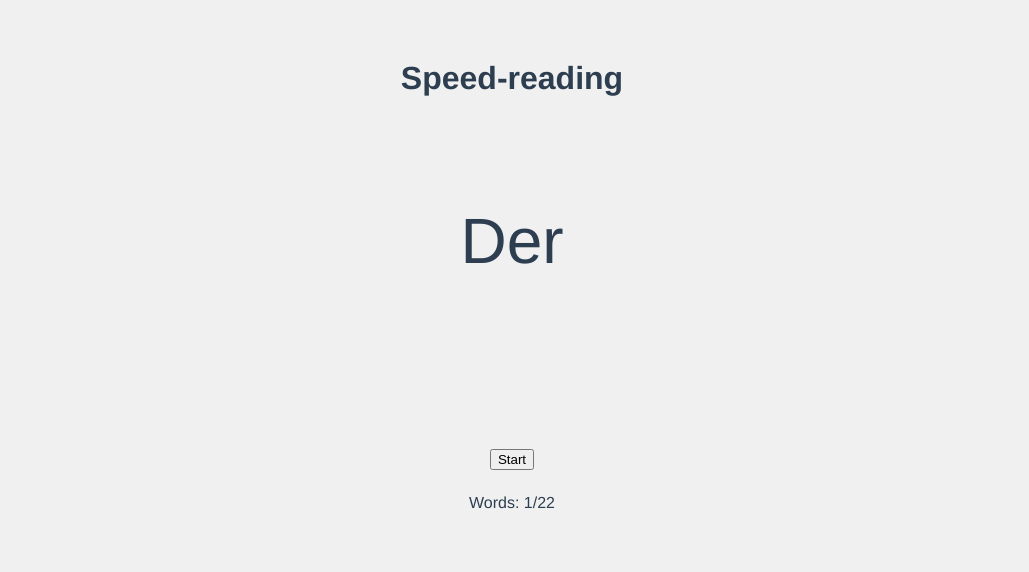
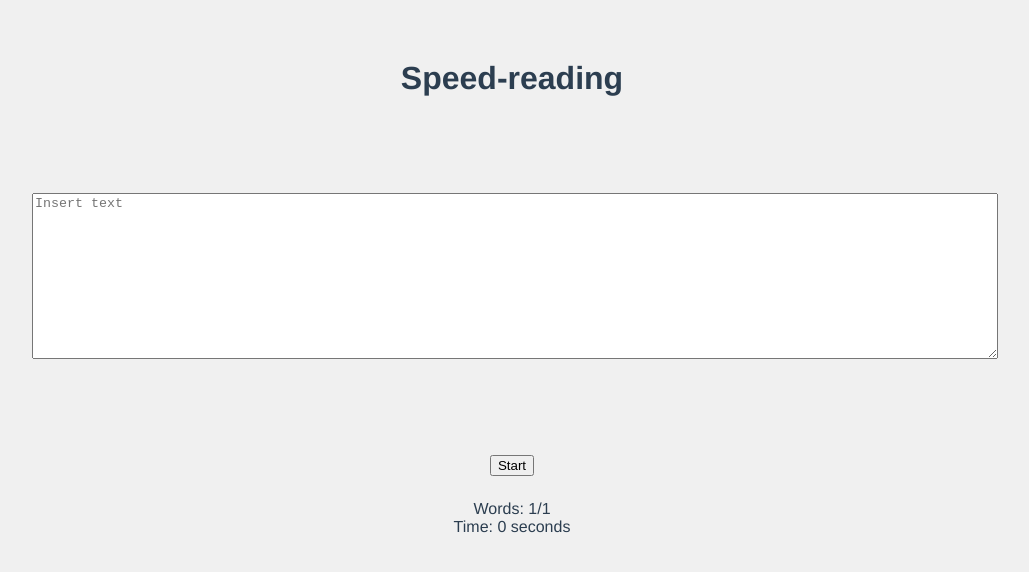
Before and after one commit to marcaltmann/speedy, a Vue app: page / in a window 1280 px wide. Shown: the top 572 px of the page, without its empty margins (128-1157 px from the left). Built offline with nearby package versions, Linux system fonts and the light colour scheme.

Commit message:
Add textarea for text

```diff
--- a/src/components/MainComponent.vue
+++ b/src/components/MainComponent.vue
@@ -1,14 +1,24 @@
 <template>
-  <main class="main">
+  <main class="main container">
     <h1>Speed-reading</h1>
 
     <CurrentWord :word="currentWord" class="u-mt-4"/>
+
+    <textarea
+      v-model="text"
+      placeholder="Insert text"
+      spellcheck="false"
+      class="textarea u-mt-4">
+    </textarea>
 
     <button v-on:click="startTimer" type="button" class="u-mt-4">
       Start
     </button>
 
-    <WordStats :current="currentWordPosition" :total="totalWords"
+    <WordStats
+      :current="currentWordPosition"
+      :total="totalWords"
+      :time="restTime"
       class="u-mt-1"/>
   </main>
 </template>
@@ -27,13 +37,13 @@ export default {
   },
   data() {
     return {
-      text: 'Der US-Diplomat Gordon Sondland ist der entscheidende Mann in den Impeachment-Untersuchungen. Er könnte Donald Trump direkt belasten. Doch wird er umfassend aussagen?',
+      text: '',
       position: 0,
     };
   },
   computed: {
     words() {
-      return this.text.split(' ');
+      return this.text.trim().split(/\s+/);
     },
     currentWord() {
       return this.words[this.position];
@@ -43,6 +53,9 @@ export default {
     },
     totalWords() {
       return this.words.length;
+    },
+    restTime() {
+      return (this.totalWords - this.currentWordPosition) * INTERVAL;
     },
   },
   intervalId: null,
@@ -62,9 +75,6 @@ export default {
       }, INTERVAL);
     },
   },
-  props: {
-    msg: String,
-  },
 };
 </script>
 
@@ -83,4 +93,18 @@ li {
 a {
   color: #42b983;
 }
+
+.container {
+  margin-left: auto;
+  margin-right: auto;
+  max-width: 60rem;
+  padding-left: 1rem;
+  padding-right: 1rem;
+}
+
+.textarea {
+  display: block;
+  height: 10rem;
+  width: 100%;
+}
 </style>
--- a/src/components/WordStats.vue
+++ b/src/components/WordStats.vue
@@ -1,6 +1,7 @@
 <template>
   <p class="word-stats">
-    Words: {{ current }}/{{ total }}
+    Words: {{ current }}/{{ total }}<br>
+    Time: {{ seconds }} seconds
   </p>
 </template>
 
@@ -10,6 +11,12 @@ export default {
   props: {
     current: Number,
     total: Number,
+    time: Number,
+  },
+  computed: {
+    seconds() {
+      return Math.round(this.time / 1000);
+    }
   },
 };
 </script>
```
